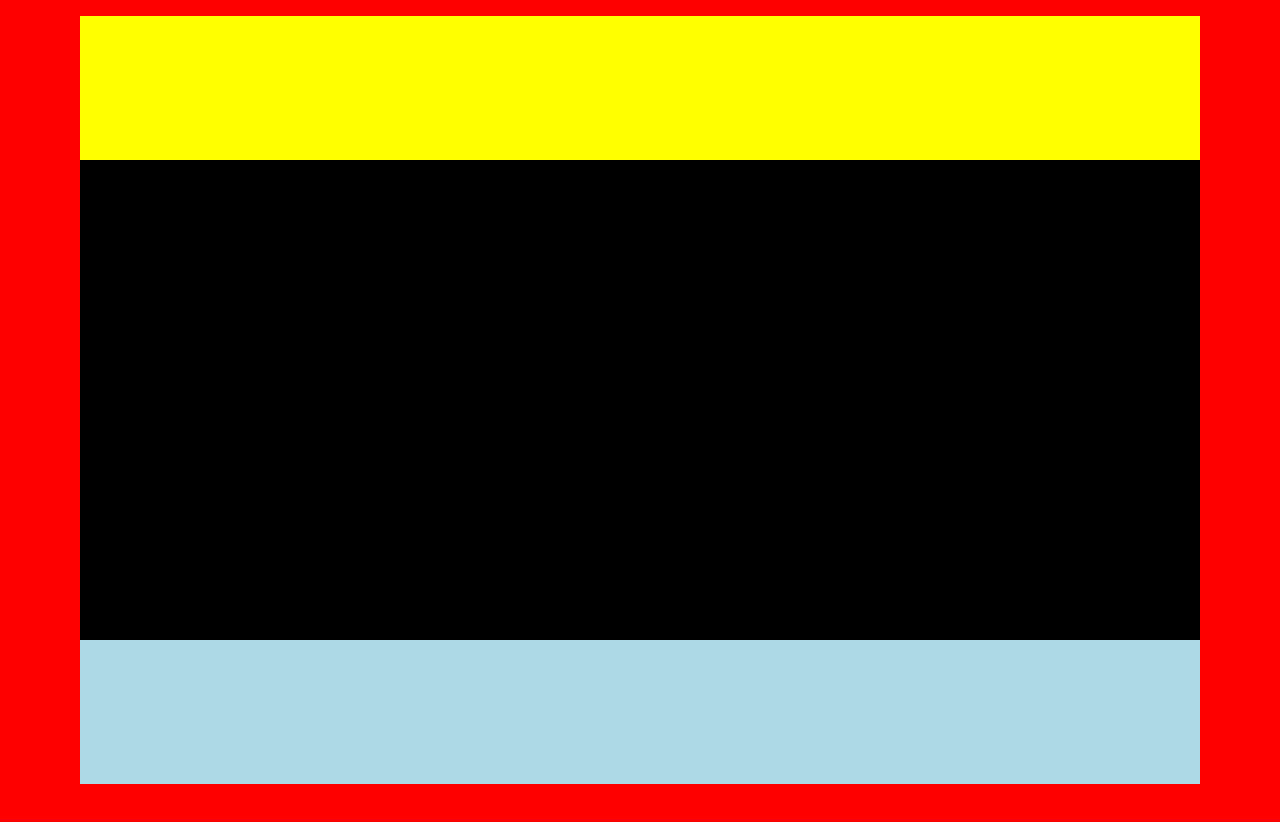
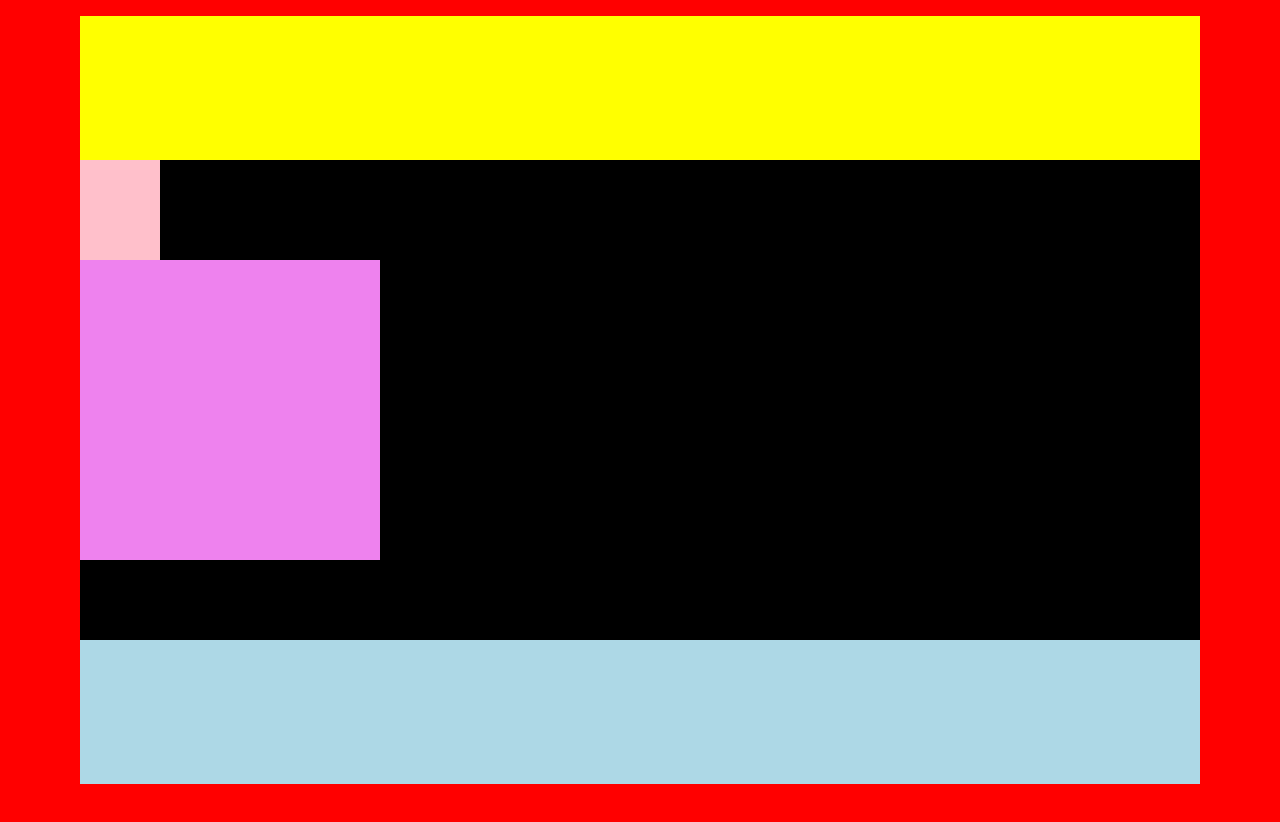
Before and after one commit to GiulioVolletti/htmlcss-struttura-wp, a plain HTML site: page index.html in a window 1280 px wide. Drawn offline with Linux system fonts and the light colour scheme.

Commit message:
float step

```diff
--- a/css/style.css
+++ b/css/style.css
@@ -24,3 +24,20 @@ footer {
   height: 18vh;
   background-color: lightblue;
 }
+
+.container {
+
+}
+
+.center {
+  height: 300px;
+  width: 300px;
+  background-color: violet;
+  float: left;
+}
+
+.left , .right {
+  height: 100px;
+  width: 80px;
+  background-color: pink;
+}
```
